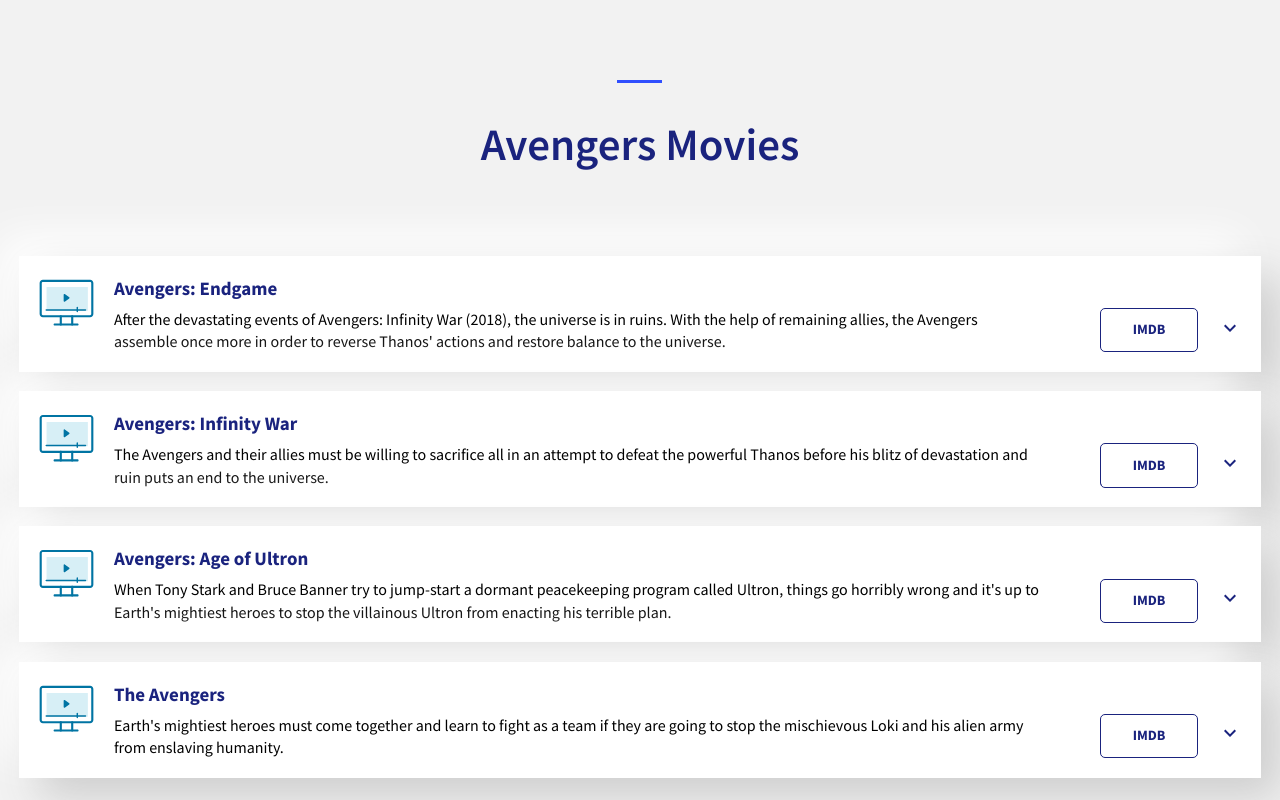
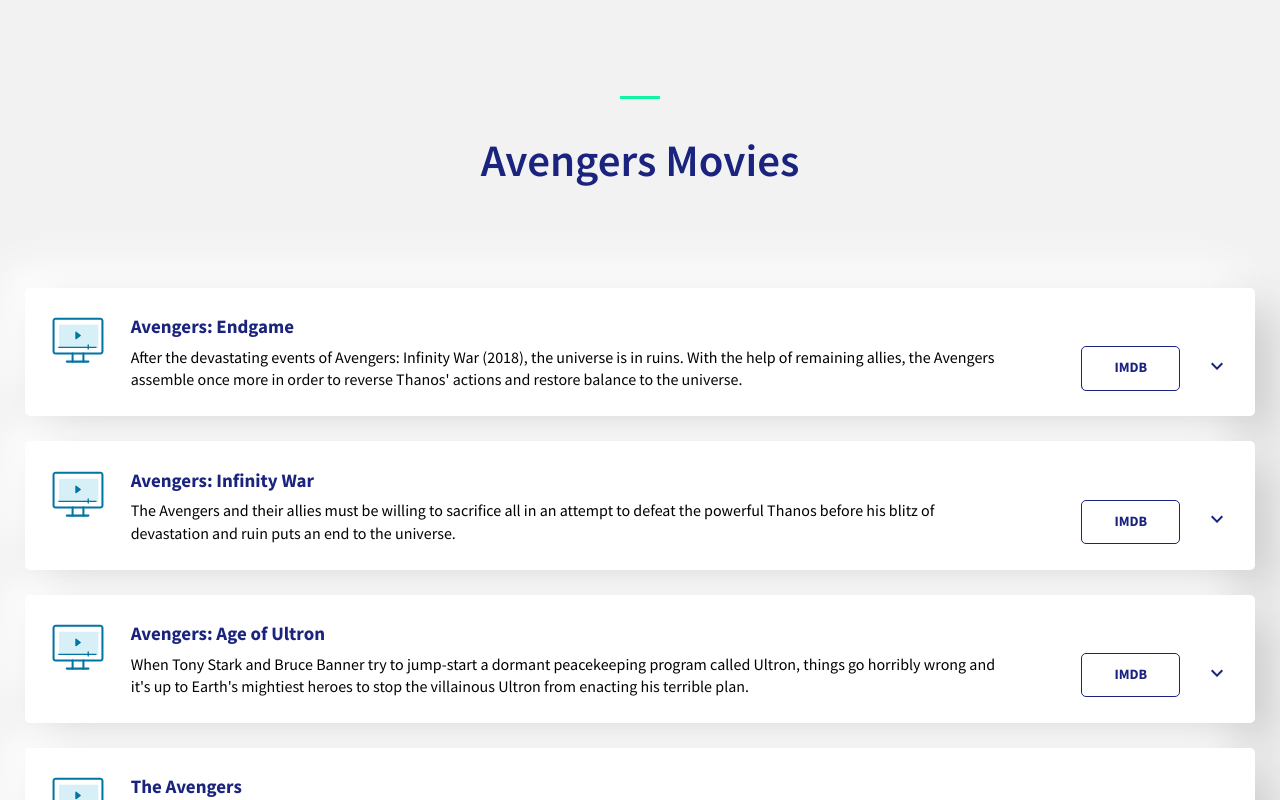
Before and after one commit to itay1313/JSON-app, a React (Create React App) app: page / in a window 1280 px wide. Shown: the top 800 px of the page. Built offline with nearby package versions, Linux system fonts and the light colour scheme.

Commit message:
border-radius: var(--border-radius);

```diff
--- a/src/components/Button/ButtonWebsite.scss
+++ b/src/components/Button/ButtonWebsite.scss
@@ -6,7 +6,7 @@
   position: relative;
   cursor: pointer;
   overflow: hidden;
-  border-radius: 5px;
+  border-radius: var(--border-radius);
   color: #fff;
   background-color: var(--secondary-color);
 
--- a/src/components/Button/Buttons.scss
+++ b/src/components/Button/Buttons.scss
@@ -6,7 +6,7 @@
   position: relative;
   cursor: pointer;
   overflow: hidden;
-  border-radius: 5px;
+  border-radius: var(--border-radius);
   color: var(--secondary-color);
 
   &__text {
--- a/src/components/Movies/Movies.scss
+++ b/src/components/Movies/Movies.scss
@@ -5,6 +5,7 @@
   background: #fff;
   box-shadow: 20px 20px 43px #cecece,
     -20px -20px 43px #ffffff;
+  border-radius: var(--border-radius);
 
   &:hover {
     box-shadow: 20px 20px 60px #cecece,
--- a/src/components/Sources/BoxSource.scss
+++ b/src/components/Sources/BoxSource.scss
@@ -1,4 +1,5 @@
 .BoxSource {
   border: 2px solid #cccccc;
   padding: var(--space-unit);
+  border-radius: var(--border-radius);
 }
--- a/src/style/_components.scss
+++ b/src/style/_components.scss
@@ -17,8 +17,8 @@
 }
 
 .line {
-  background-color: var(--primary-color);
-  width: 45px;
+  background-color: var(--itay-color);
+  width: 40px;
   height: 3px;
   margin: 0 auto 30px;
 }
--- a/src/style/_variables.scss
+++ b/src/style/_variables.scss
@@ -3,6 +3,7 @@
   --container-padding: var(--space-unit);
   --primary-color: #304ffe;
   --secondary-color: #1a237e;
+  --itay-color: #10f5a3;
   --bg-gray: #f2f2f2;
   /* typography */
   --font-size-sm: clamp(0.8rem, 0.17vw + 0.76rem, 0.89rem);
@@ -13,8 +14,9 @@
   --font-size-xxl: clamp(2.44rem, 2.38vw + 1.85rem, 3.75rem);
   --font-size-xxxl: clamp(3.05rem, 3.54vw + 2.17rem, 5rem);
 
-  --space-unit: clamp(1rem, 0.25vw + 1rem, 1.5rem);
-  --large-unit: 80px;
+  --space-unit: clamp(1.25rem, 0.61vw + 1.1rem, 1.58rem);
+  --large-unit: clamp(6rem, 4vw + 3.75rem, 5.56rem);
+  --border-radius: 0.3125rem;
 }
 
 .flex {
```
